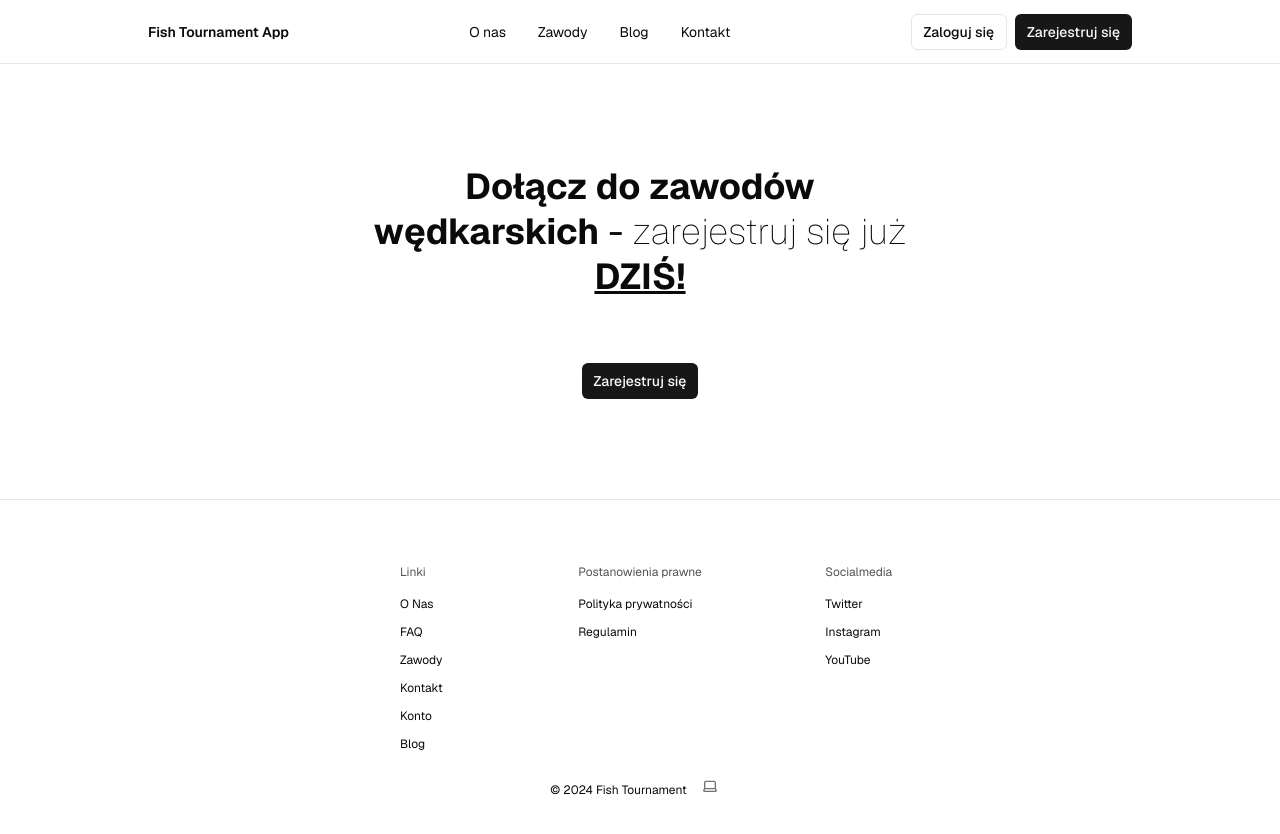
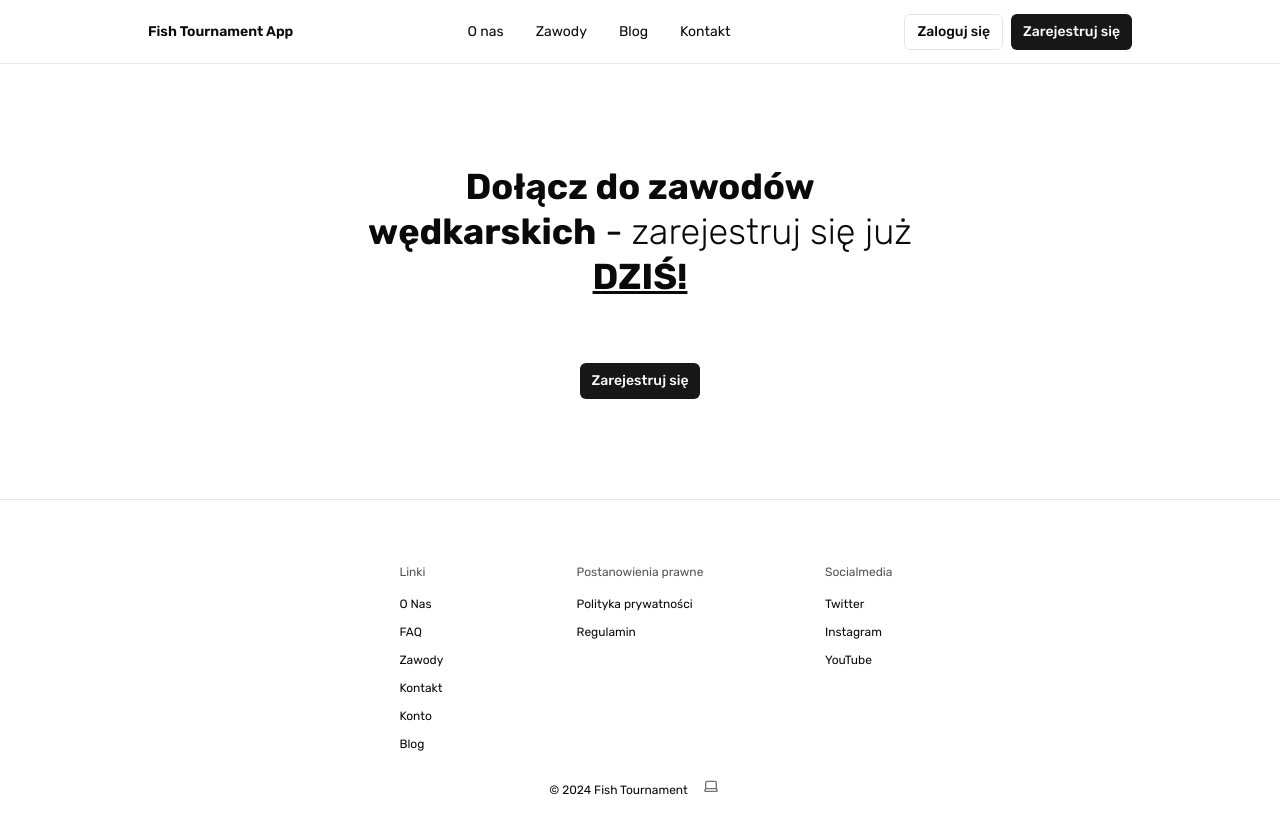
Before and after one commit to xxFroggyxx/fishing-app, a Next.js app: page / in a window 1280 px wide. Shown: the top 834 px of the page. Built offline with nearby package versions, Linux system fonts and the light colour scheme; no server answers.

Commit message:
change main font

```diff
--- a/app/layout.tsx
+++ b/app/layout.tsx
@@ -1,5 +1,5 @@
 import type { Metadata } from "next";
-import { GeistSans } from "geist/font/sans";
+import { Rubik } from "next/font/google";
 import { ThemeProvider } from "next-themes";
 import "./globals.css";
 import Footer from "@/components/footer";
@@ -16,13 +16,17 @@ export const metadata: Metadata = {
     "Zarejestruj się na oficjalne i nieoficjalne zawody wędkarskie dzięki naszej aplikacji webowej. Twórz własne wydarzenia lub dołącz do istniejących - prosto, szybko i wygodnie!",
 };
 
+const rubik = Rubik({
+  subsets: ["latin"],
+});
+
 export default function RootLayout({
   children,
 }: {
   children: React.ReactNode;
 }) {
   return (
-    <html lang="pl" className={GeistSans.className} suppressHydrationWarning>
+    <html lang="pl" className={rubik.className} suppressHydrationWarning>
       <body className="bg-background text-foreground">
         <ThemeProvider
           attribute="class"
```
